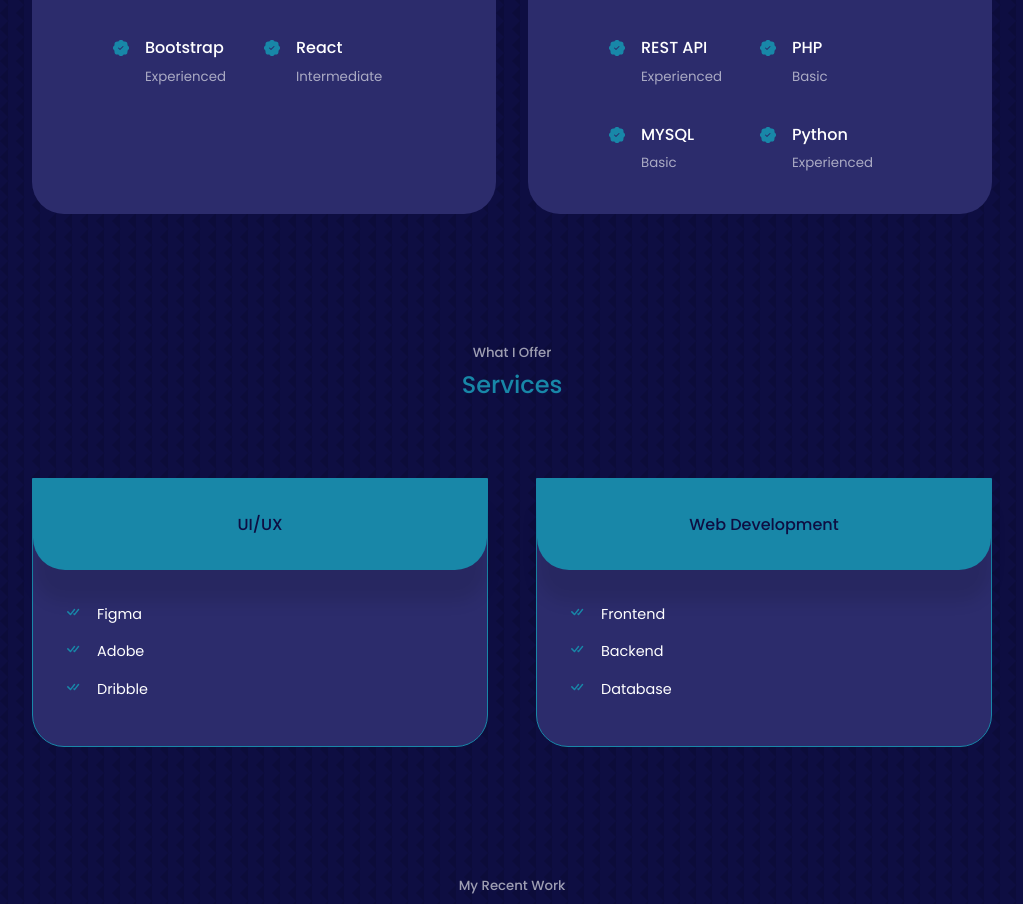
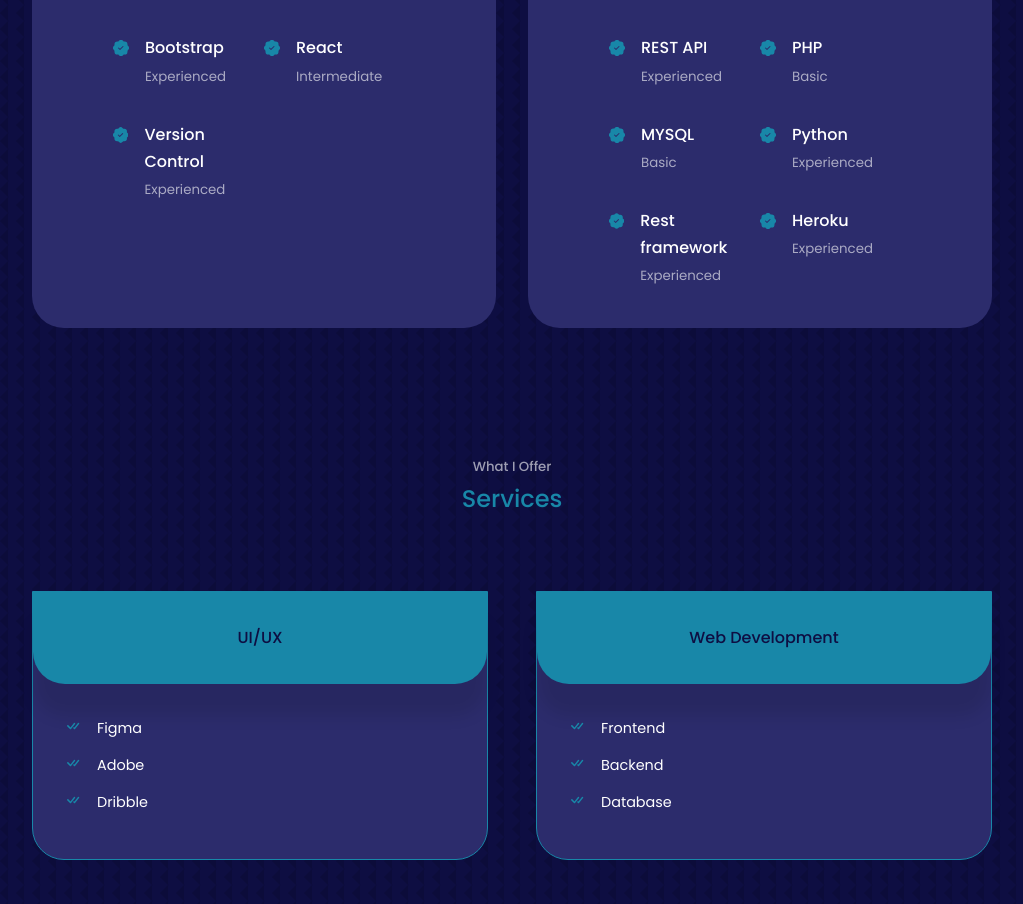
Before and after one commit to EsauKip/portfolio, a React (Create React App) app: page / in a window 1280 px wide. Shown: the part 2187-3091 px from the top of the page, without its empty margins (128-1151 px from the left). Built offline with nearby package versions, Linux system fonts and the light colour scheme.

Commit message:
edit experience

```diff
--- a/src/components/experience/experience.jsx
+++ b/src/components/experience/experience.jsx
@@ -43,6 +43,12 @@ const experience = () => {
         <div> <h4>React</h4>
           <small className="text-light">Intermediate</small></div>
           </article>
+          <article className='experience__details'>
+          <BsPatchCheckFill className='icon'/>
+        <div> <h4>Version Control</h4>
+          <small className="text-light">Experienced</small></div>
+          </article>
+
 
         </div>
       </div>
@@ -89,6 +95,16 @@ const experience = () => {
         <div> <h4>Python</h4>
           <small className="text-light">Experienced</small></div>
           </article>
+          <article className='experience__details'>
+          <BsPatchCheckFill className='icon'/>
+        <div> <h4>Rest framework</h4>
+          <small className="text-light">Experienced</small></div>
+          </article>
+          <article className='experience__details'>
+          <BsPatchCheckFill className='icon'/>
+        <div> <h4>Heroku</h4>
+          <small className="text-light">Experienced</small></div>
+          </article>
         </div>
       </div>
 
--- a/src/components/work/services.jsx
+++ b/src/components/work/services.jsx
@@ -40,6 +40,7 @@ const services = () => {
           <li>
           <BsCheckAll className='service__list-icon'/>
             <p>Database</p></li>
+
         </ul>
       </article>
     </div>
```
